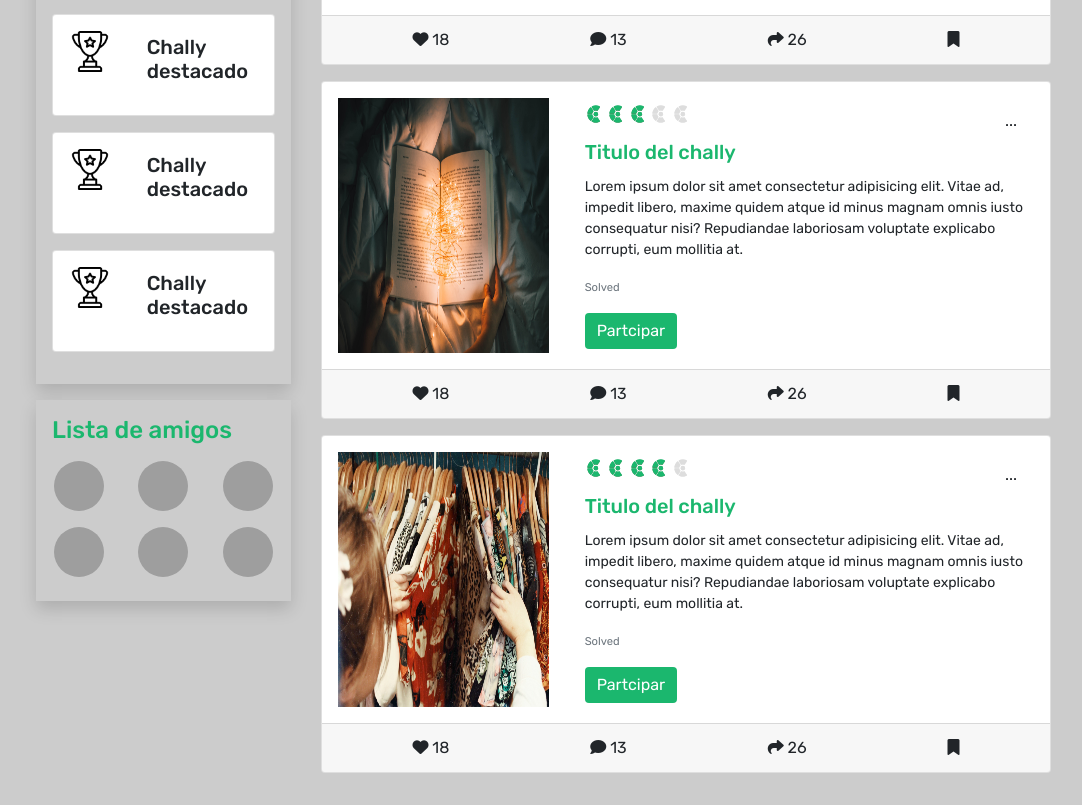
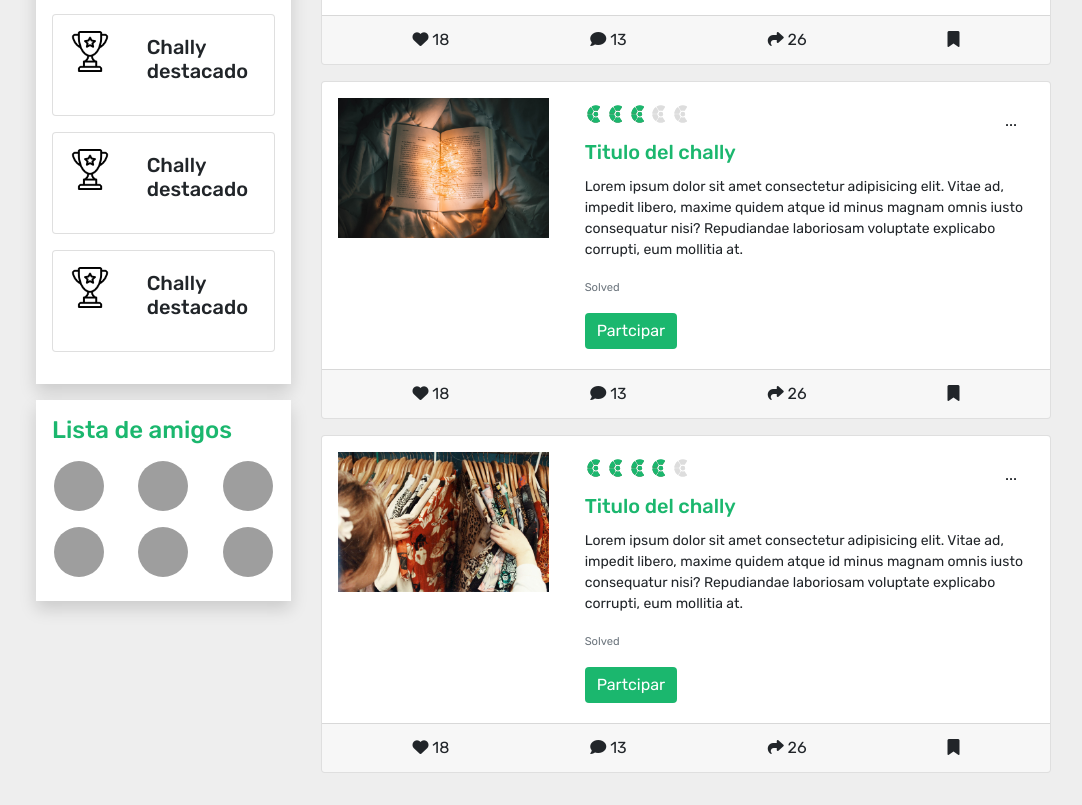
Before and after one commit to emilianog94/proyectointegradordh, a PHP site: page /profile.php in a window 1280 px wide. Shown: the part 870-1675 px from the top of the page, without its empty margins (49-1131 px from the left). Run offline with PHP 8.4, Linux system fonts and the light colour scheme; some libraries are stand-ins or nearby versions; grey boxes are pictures that could not be loaded.

Commit message:
Retoque finales en secciones Contacto Profile y Registro

```diff
--- a/web/css/_perfil.css
+++ b/web/css/_perfil.css
@@ -9,7 +9,7 @@ body.perfil .col-4{
 
 body.perfil{
     width: 100%;
-    background-color: #ccc;
+    background-color: #eeeeee;
     box-sizing: border-box;
 }
 
@@ -24,7 +24,7 @@ header.profile{
 }
 
 .previsualizacion_amigos{
-    background-color: #ccc;
+    background-color: rgb(255, 255, 255);
 }
 
 .info_profile{
@@ -38,9 +38,9 @@ header.profile{
     max-height: 30px;
 }
 
-.informacion_usuario + {
+.informacion_usuario  {
 
-    background-color: #ccc;
+    background-color: rgb(255, 255, 255);
 }
 
 /*FIN ESTILOS PROFILE*/
--- a/web/profile.php
+++ b/web/profile.php
@@ -223,14 +223,14 @@ include("include/head.php");
                 <h4 class="color-verde text-center">Lista de amigos</h4>
                 <div class="container-fluid">
                   <div class="row">
-                          <div class="col-6">
+                    <div class="col-6 col-sm-6">
                       <div class=" text-center  p-1 m-1">
                         <a href="#" class="text-decoration-none "><img class =" rounded-circle"src="http://lorempixel.com/100/100/people" alt="meme"></a>
 
                       </div>
                     </div>
 
-                          <div class="col-6">
+                    <div class="col-6 col-sm-6">
                       <div class=" text-center  p-1 m-1">
                         <a href="#" class="text-decoration-none "><img class =" rounded-circle"src="http://lorempixel.com/100/100/people" alt="meme"></a>
 
@@ -238,7 +238,7 @@ include("include/head.php");
                     </div>
 
 
-                          <div class="col-6">
+                    <div class="col-6 col-sm-6">
                       <div class=" text-center  p-1 m-1 ">
                         <a href="#" class="text-decoration-none "><img class =" rounded-circle"src="http://lorempixel.com/100/100/people" alt="meme"></a>
 
@@ -246,14 +246,14 @@ include("include/head.php");
                     </div>
 
 
-                          <div class="col-6">
+                    <div class="col-6 col-sm-6">
                       <div class=" text-center  p-1 m-1">
                         <a href="#" class="text-decoration-none "><img class =" rounded-circle"src="http://lorempixel.com/100/100/people" alt="meme"></a>
 
                       </div>
                     </div>
 
-                          <div class="col-6">
+                    <div class="col-6 col-sm-6">
                       <div class=" text-center  p-1 m-1">
                         <a href="#" class="text-decoration-none "><img class =" rounded-circle"src="http://lorempixel.com/100/100/people" alt="meme"></a>
 
@@ -261,7 +261,7 @@ include("include/head.php");
                     </div>
 
 
-                          <div class="col-6">
+                    <div class="col-6 col-sm-6">
                       <div class=" text-center  p-1 m-1">
                         <a href="#" class="text-decoration-none "><img class =" rounded-circle"src="http://lorempixel.com/100/100/people" alt="meme"></a>
 
@@ -282,10 +282,11 @@ include("include/head.php");
 
       <div class="col-12 d-flex col-mb-8 col-lg-8">
         <div class="seccion-derecha my-3">
+
           <div class="card mb-3">
             <div class="row no-gutters">
               <div class="col-md-4 my-3 ">
-                <img src="img/image_photo.jpg" class="imagen_chally h-100 img-fluid px-3" alt="...">
+                <img src="img/image_photo.jpg" class="imagen_chally img-fluid px-3" alt="...">
               </div>
 
               <div class="col-md-8">
@@ -335,10 +336,11 @@ include("include/head.php");
           </div>
 
 
+
           <div class="card mb-3">
             <div class="row no-gutters">
               <div class="col-md-4 my-3 ">
-                <img src="img/image_story2.jpg" class="imagen_chally h-100 img-fluid px-3" alt="...">
+                <img src="img/image_story2.jpg" class="imagen_chally img-fluid px-3" alt="...">
               </div>
 
               <div class="col-md-8">
@@ -394,7 +396,7 @@ include("include/head.php");
           <div class="card mb-3">
             <div class="row no-gutters">
               <div class="col-md-4 my-3 ">
-                <img src="img/image_mode.jpg" class="imagen_chally h-100 img-fluid px-3" alt="...">
+                <img src="img/image_mode.jpg" class="imagen_chally  img-fluid px-3" alt="...">
               </div>
 
               <div class="col-md-8">
@@ -463,9 +465,6 @@ include("include/head.php");
       </div>
     </div>
   </div>
-
-
-
   <!--Fin seccion Posteos-->
 
 
--- a/web/registro.php
+++ b/web/registro.php
@@ -1,7 +1,7 @@
 <!DOCTYPE html>
 <html lang="en">
 <?php
-$title="Contacto";
+$title="Registro";
 include("include/head.php");
 ?>
 
```
Also changed, not shown: web/contacto.php (+10 -1 lines), web/include/chally.php (+19 -9 lines). Lines whose indentation alone changed are shown as unchanged.
